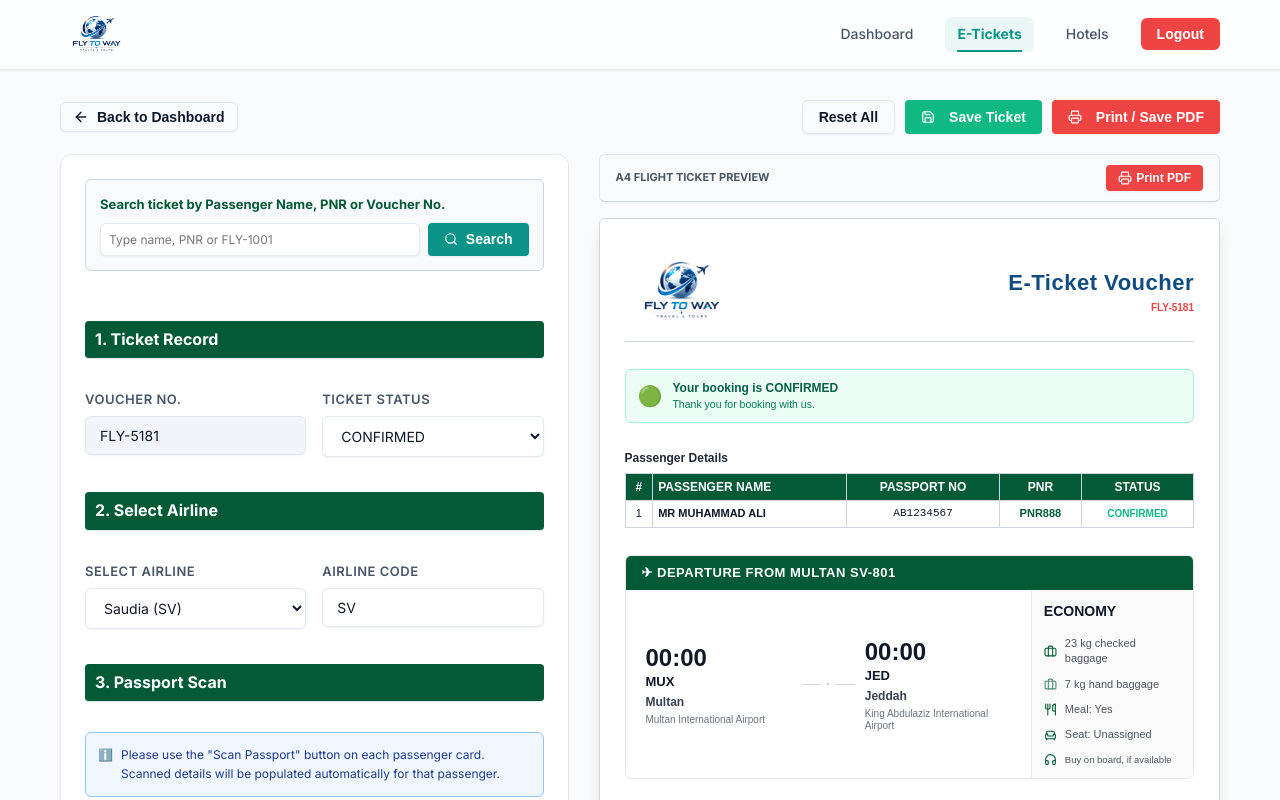
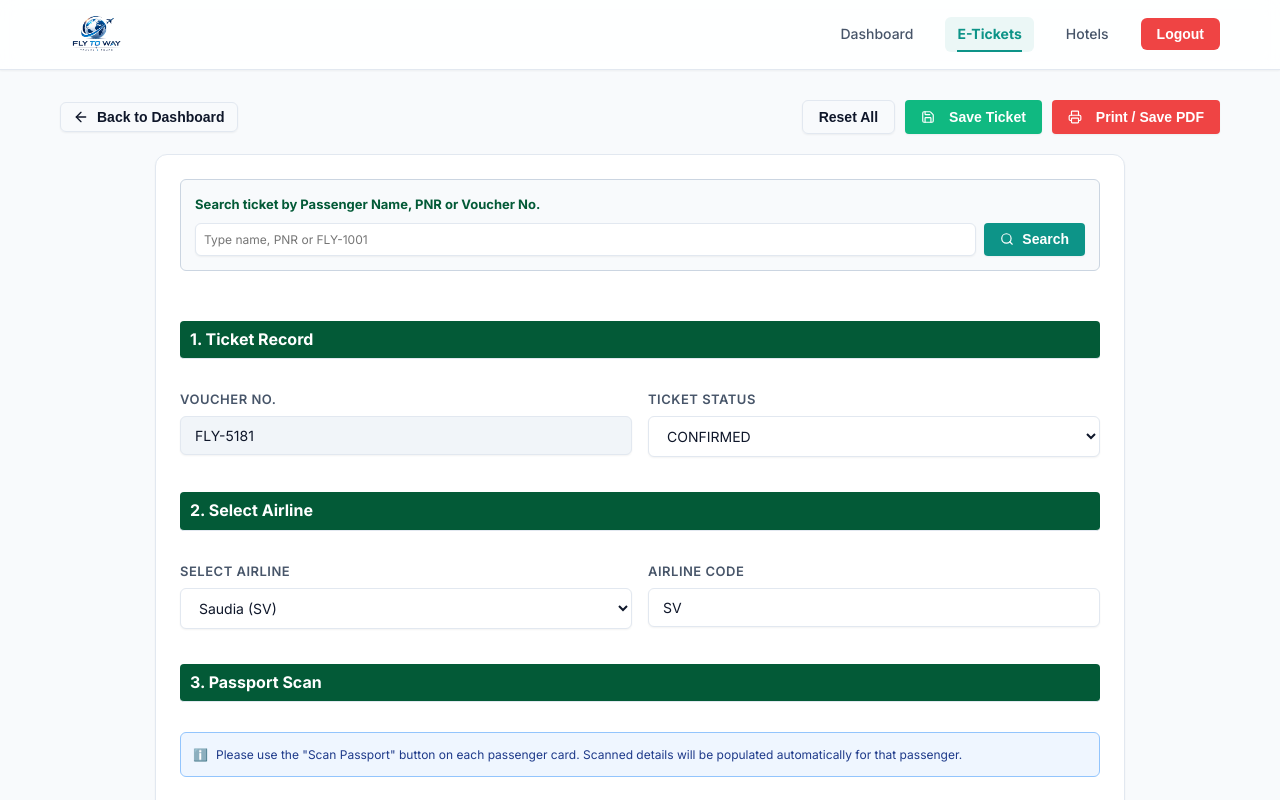
Before and after one commit to ZAID002/travelling-agency-, a Next.js app: page /admin/e-tickets in a window 1280 px wide. Shown: the top 800 px of the page. Built offline with nearby package versions, Linux system fonts and the light colour scheme; a web font is replaced by a local one.

Commit message:
Restructure e-tickets generator to stacked full-width layout with print and download PDF buttons

```diff
--- a/app/admin/e-tickets/page.js
+++ b/app/admin/e-tickets/page.js
@@ -401,7 +401,7 @@ function ETicketGeneratorContent() {
     <div className={styles.container}>
       <style>{`
         @media print {
-          .no-print-bar, .no-print-bar *, .formCard, .formCard *, .previewToolbar, .previewToolbar * {
+          .no-print-bar, .no-print-bar *, .formCard, .formCard *, .stackedFormCard, .stackedFormCard *, .previewToolbar, .previewToolbar *, .pdfActionButtons, .pdfActionButtons * {
             display: none !important;
           }
           body, html {
@@ -409,7 +409,7 @@ function ETicketGeneratorContent() {
             margin: 0 !important;
             padding: 0 !important;
           }
-          .previewPanel {
+          .previewPanel, .stackedPreviewPanel {
             width: 100% !important;
             padding: 0 !important;
             margin: 0 !important;
@@ -447,10 +447,10 @@ function ETicketGeneratorContent() {
           </div>
         </div>
 
-        <div className={styles.splitLayout}>
+        <div className={styles.stackedLayout}>
 
           {/* LEFT: Form Panel */}
-          <div className={styles.formCard} style={{ maxHeight: 'calc(100vh - 140px)', overflowY: 'auto' }}>
+          <div className={styles.stackedFormCard}>
 
             {/* Search Saved Tickets */}
             <div style={{ border: '1px solid #cbd5e1', borderRadius: '6px', padding: '14px', marginBottom: '20px', backgroundColor: '#f8fafc' }}>
@@ -862,16 +862,16 @@ function ETicketGeneratorContent() {
           </div>
 
           {/* RIGHT: Live print layout */}
-          <div className={styles.previewPanel}>
-            <div className={styles.previewToolbar} style={{ backgroundColor: '#f8fafc', borderBottom: '1px solid #cbd5e1', padding: '10px 16px', display: 'flex', justifyContent: 'space-between', alignItems: 'center' }}>
-              <span style={{ fontSize: '11px', fontWeight: 'bold', color: '#4b5563' }}>A4 FLIGHT TICKET PREVIEW</span>
+          <div className={styles.stackedPreviewPanel}>
+            <div className={styles.previewToolbar} style={{ width: '100%', backgroundColor: '#f8fafc', border: '1px solid #cbd5e1', borderBottom: '1px solid #cbd5e1', padding: '10px 16px', display: 'flex', justifyContent: 'space-between', alignItems: 'center', borderRadius: '6px 6px 0 0' }}>
+              <span style={{ fontSize: '11px', fontWeight: 'bold', color: '#4b5563' }}>A4 FLIGHT TICKET PREVIEW (PDF VIEWER STYLE)</span>
               <button onClick={() => window.print()} className="btn" style={{ padding: '6px 12px', fontSize: '12px', backgroundColor: '#ef4444', color: '#ffffff', display: 'flex', alignItems: 'center', gap: '4px', borderRadius: '4px', border: 'none', cursor: 'pointer' }}>
                 <Printer size={14} /> Print PDF
               </button>
             </div>
 
             {/* Document sheet */}
-            <div id="voucher-print" className={styles.voucherSheet} style={{ backgroundColor: '#ffffff', fontFamily: 'Arial, sans-serif', padding: '35px 25px', fontSize: '11.5px', color: '#000000', lineHeight: '1.4' }}>
+            <div id="voucher-print" className={styles.voucherSheet} style={{ backgroundColor: '#ffffff', fontFamily: 'Arial, sans-serif', padding: '35px 25px', fontSize: '11.5px', color: '#000000', lineHeight: '1.4', borderTopLeftRadius: 0, borderTopRightRadius: 0 }}>
 
               {/* Header */}
               <div style={{ display: 'flex', justifyContent: 'space-between', alignItems: 'center', borderBottom: '1px solid #cbd5e1', paddingBottom: '12px', marginBottom: '15px' }}>
@@ -1025,6 +1025,51 @@ function ETicketGeneratorContent() {
               </div>
 
             </div>
+
+            {/* PDF Action Buttons at bottom of document viewer */}
+            <div className={`${styles.pdfActionButtons} no-print-bar`}>
+              <button
+                onClick={() => window.print()}
+                className="btn"
+                style={{
+                  padding: '12px 28px',
+                  fontSize: '15px',
+                  backgroundColor: '#035a37',
+                  color: '#ffffff',
+                  display: 'flex',
+                  alignItems: 'center',
+                  gap: '8px',
+                  borderRadius: '6px',
+                  border: 'none',
+                  fontWeight: 'bold',
+                  cursor: 'pointer',
+                  boxShadow: '0 4px 6px -1px rgba(0, 0, 0, 0.1), 0 2px 4px -1px rgba(0, 0, 0, 0.06)'
+                }}
+              >
+                <Printer size={18} /> Print E-Ticket
+              </button>
+              <button
+                onClick={() => window.print()}
+                className="btn"
+                style={{
+                  padding: '12px 28px',
+                  fontSize: '15px',
+                  backgroundColor: '#2563eb',
+                  color: '#ffffff',
+                  display: 'flex',
+                  alignItems: 'center',
+                  gap: '8px',
+                  borderRadius: '6px',
+                  border: 'none',
+                  fontWeight: 'bold',
+                  cursor: 'pointer',
+                  boxShadow: '0 4px 6px -1px rgba(0, 0, 0, 0.1), 0 2px 4px -1px rgba(0, 0, 0, 0.06)'
+                }}
+              >
+                <Save size={18} /> Download PDF
+              </button>
+            </div>
+
           </div>
 
         </div>
--- a/app/admin/generator.module.css
+++ b/app/admin/generator.module.css
@@ -601,3 +601,44 @@
   vertical-align: middle;
   border-bottom: 1px solid #f3f4f6;
 }
+
+/* Stacked layout for full screen generator and preview */
+.stackedLayout {
+  display: flex;
+  flex-direction: column;
+  gap: 30px;
+  align-items: center;
+  width: 100%;
+  max-width: 1000px;
+  margin: 0 auto;
+  padding: 0 15px;
+}
+
+.stackedFormCard {
+  width: 100%;
+  background-color: var(--bg-secondary);
+  border: 1px solid var(--border);
+  border-radius: var(--radius);
+  padding: 24px;
+  box-shadow: var(--shadow-sm);
+  display: flex;
+  flex-direction: column;
+  gap: 20px;
+}
+
+.stackedPreviewPanel {
+  width: 100%;
+  display: flex;
+  flex-direction: column;
+  gap: 20px;
+  align-items: center;
+}
+
+.pdfActionButtons {
+  display: flex;
+  gap: 15px;
+  justify-content: center;
+  margin-top: 25px;
+  margin-bottom: 50px;
+  width: 100%;
+}
```
